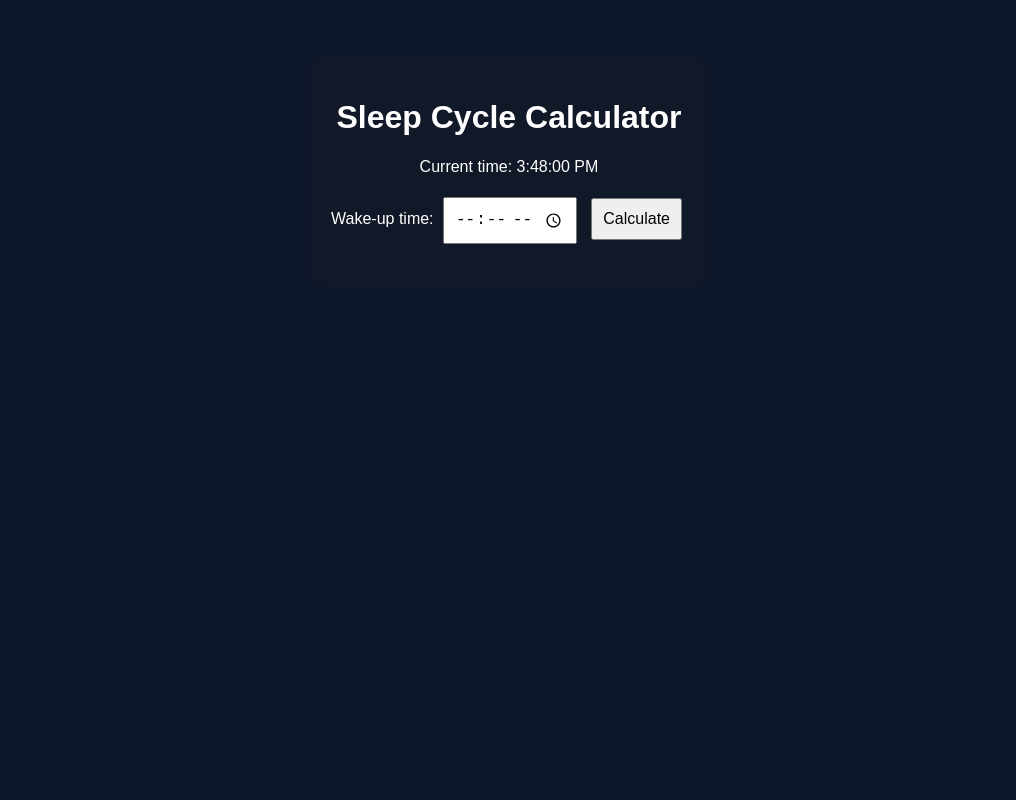
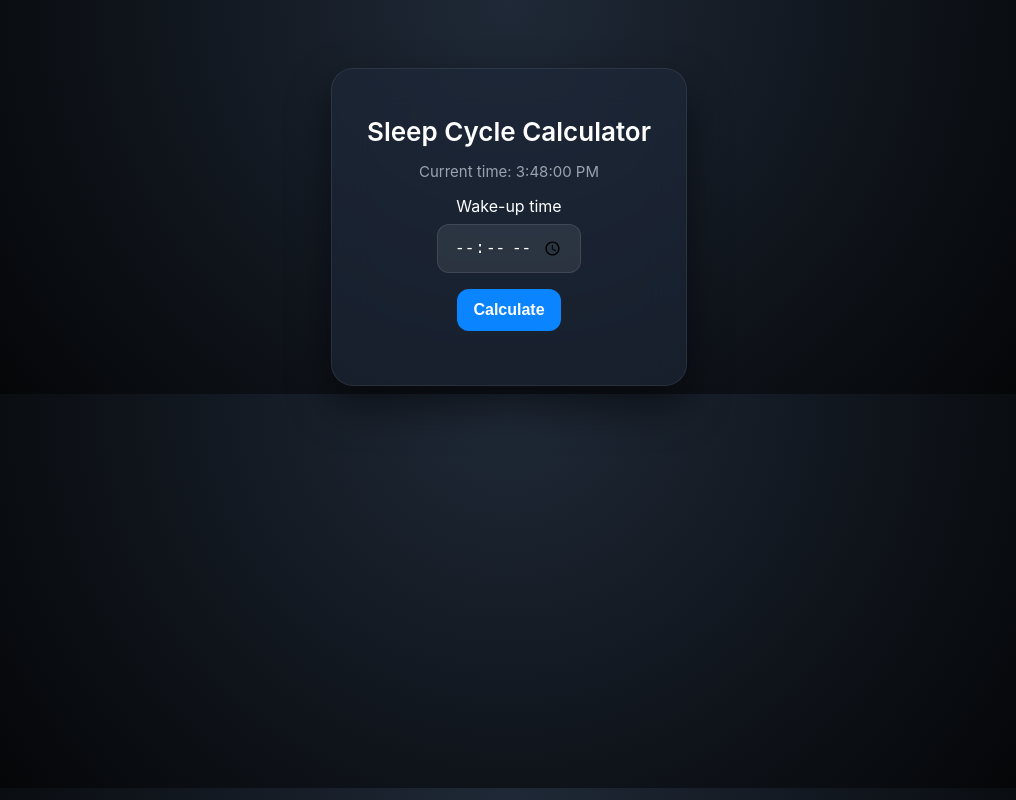
Before and after one commit to ElyJoe314/sleepcalc, a plain HTML site: page index.html in a window 1280 px wide. Shown: the whole page, without its empty margins (131-1147 px from the left). Drawn offline with Linux system fonts and the light colour scheme.

Commit message:
Update index.html

```diff
--- a/index.html
+++ b/index.html
@@ -2,35 +2,84 @@
 <html>
 <head>
 <title>Sleep Cycle Calculator</title>
+
 <style>
 body {
-      background:#0f172a;
-      color:white;
-      font-family:Arial;
-      text-align:center;
-      padding-top:50px;
+  background: radial-gradient(circle at top, #1f2937, #000);
+  color: white;
+  font-family: -apple-system, BlinkMacSystemFont, "SF Pro Display", Arial, sans-serif;
+  text-align: center;
+  padding-top: 60px;
 }
+
+/* Apple-style glass card */
 .box {
-      background:#111827;
-      padding:20px;
-      border-radius:12px;
-      display:inline-block;
+  background: rgba(30, 41, 59, 0.6);
+  backdrop-filter: blur(20px);
+  border-radius: 22px;
+  padding: 30px 35px;
+  display: inline-block;
+  box-shadow: 0 20px 40px rgba(0,0,0,0.5);
+  border: 1px solid rgba(255,255,255,0.08);
 }
-    input,button {
-      padding:10px;
-      font-size:16px;
-      margin:5px;
+
+h1 {
+  font-weight: 600;
+  font-size: 26px;
+  margin-bottom: 10px;
+}
+
+p {
+  color: #9ca3af;
+  font-size: 15px;
+}
+
+input, button {
+  padding: 12px 16px;
+  font-size: 16px;
+  border-radius: 12px;
+  border: none;
+  outline: none;
+  margin: 8px 0;
+}
+
+/* Apple input */
+input {
+  background: rgba(255,255,255,0.08);
+  color: white;
+  border: 1px solid rgba(255,255,255,0.1);
+}
+
+/* Apple button */
+button {
+  background: #0a84ff;
+  color: white;
+  font-weight: 600;
+  cursor: pointer;
+  transition: 0.2s;
+}
+
+button:hover {
+  background: #409cff;
+}
+
+#out {
+  margin-top: 15px;
+  font-size: 16px;
+  font-weight: 500;
+  color: white;
 }
 </style>
 </head>
+
 <body>
 
 <div class="box">
   <h1>Sleep Cycle Calculator</h1>
   <p>Current time: <span id="now"></span></p>
 
-  <label>Wake-up time:</label>
-  <input type="time" id="wake">
+  <label>Wake-up time</label><br>
+  <input type="time" id="wake"><br>
   <button onclick="calc()">Calculate</button>
 
   <p id="out"></p>
@@ -53,18 +102,12 @@ function calc() {
   let wake = new Date();
   wake.setHours(h, m, 0, 0);
 
-  // If wake time already passed today, assume tomorrow
   if (wake < now) wake.setDate(wake.getDate() + 1);
 
-  // Time difference in minutes
   let mins = (wake - now) / 60000;
-
-  // Number of 90-min cycles BEFORE wake time
   let cycles = Math.floor(mins / 90);
 
-  // Go BACK from wake time
   let best = new Date(wake.getTime() - cycles * 90 * 60000);
-
   let sleepHours = (cycles * 1.5).toFixed(2);
 
   document.getElementById("out").innerHTML =
```
Lines whose indentation alone changed are shown as unchanged.
